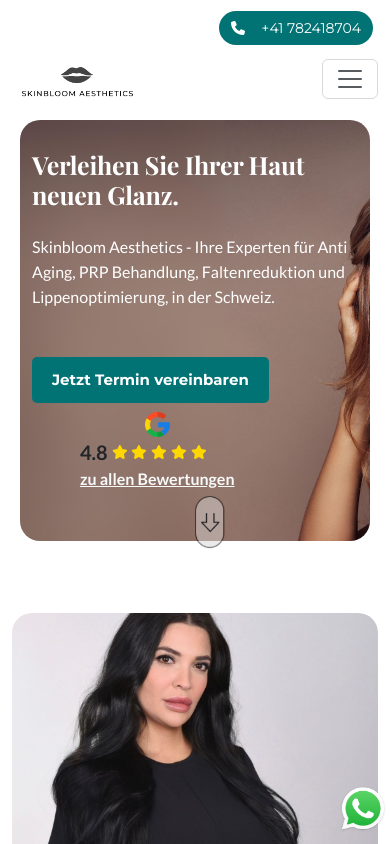
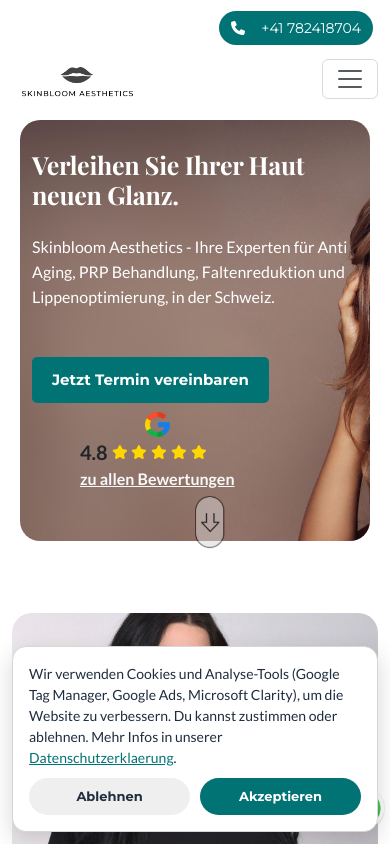
Before and after one commit to DevBerkcan/skinbloomeshetics, a Next.js app: page / in a window 390 px wide. Shown: the top 844 px of the page. Built offline with nearby package versions, Linux system fonts and the light colour scheme; no server answers; a web font is replaced by a local one.

Commit message:
add: CookiesconsentManager

```diff
--- a/app/components/Contact/Contact.js
+++ b/app/components/Contact/Contact.js
@@ -9,15 +9,26 @@
     email: "",
     phone: "",
     content: "",
+    privacyAccepted: false,
   });
 
   const handleChange = (e) => {
-    const { name, value } = e.target;
-    setFormData({ ...formData, [name]: value });
+    const { name, value, type, checked } = e.target;
+    setFormData({ ...formData, [name]: type === "checkbox" ? checked : value });
   };
 
   const handleSubmit = async (e) => {
     e.preventDefault();
+
+    if (!formData.privacyAccepted) {
+      Swal.fire({
+        icon: "warning",
+        title: "Datenschutzhinweis fehlt",
+        text: "Bitte akzeptieren Sie die Datenschutzerklaerung, um das Formular zu senden.",
+      });
+      return;
+    }
+
     setLoading(true);
     try {
       const res = await fetch("/api/sendEmail", {
@@ -46,6 +57,7 @@
             email: "",
             phone: "",
             content: "",
+            privacyAccepted: false,
           });
         } else {
           // Error Alert using SweetAlert
@@ -151,6 +163,29 @@
               </div>
               <div className="row mb-4">
                 <div className="col">
+                  <div className="form-check contact-privacy-check">
+                    <input
+                      className="form-check-input"
+                      type="checkbox"
+                      id="privacyAccepted"
+                      name="privacyAccepted"
+                      checked={formData.privacyAccepted}
+                      onChange={handleChange}
+                      required
+                    />
+                    <label className="form-check-label" htmlFor="privacyAccepted">
+                      Ich habe die{" "}
+                      <a href="/datenschutzrichtlinien">
+                        Datenschutzerklaerung
+                      </a>{" "}
+                      gelesen und stimme der Verarbeitung meiner Daten zur
+                      Bearbeitung meiner Anfrage zu.
+                    </label>
+                  </div>
+                </div>
+              </div>
+              <div className="row mb-4">
+                <div className="col">
                   <button type="submit" className="bg-green btn-submit">
                     {loading ? <Loader /> : "Nachricht absenden"}{" "}
                   </button>
--- /dev/null
+++ b/app/components/CookieConsent/CookieConsentManager.jsx
@@ -0,0 +1,139 @@
+"use client";
+
+import { useEffect, useState } from "react";
+import Script from "next/script";
+
+const CONSENT_KEY = "sb_cookie_consent_v1";
+const ACCEPTED = "accepted";
+const REJECTED = "rejected";
+
+export default function CookieConsentManager({ gtmId, googleAdsId, clarityId }) {
+  const [consent, setConsent] = useState(null);
+  const [isBannerOpen, setIsBannerOpen] = useState(false);
+
+  useEffect(() => {
+    const storedConsent = window.localStorage.getItem(CONSENT_KEY);
+    if (storedConsent === ACCEPTED || storedConsent === REJECTED) {
+      setConsent(storedConsent);
+      setIsBannerOpen(false);
+      return;
+    }
+    setIsBannerOpen(true);
+  }, []);
+
+  useEffect(() => {
+    const handleStorage = () => {
+      const storedConsent = window.localStorage.getItem(CONSENT_KEY);
+      if (storedConsent === ACCEPTED || storedConsent === REJECTED) {
+        setConsent(storedConsent);
+      }
+    };
+
+    window.addEventListener("storage", handleStorage);
+    return () => window.removeEventListener("storage", handleStorage);
+  }, []);
+
+  const persistConsent = (value) => {
+    window.localStorage.setItem(CONSENT_KEY, value);
+    setConsent(value);
+    setIsBannerOpen(false);
+  };
+
+  const hasConsent = consent === ACCEPTED;
+
+  return (
+    <>
+      {hasConsent && gtmId ? (
+        <Script
+          id="gtm-script"
+          strategy="afterInteractive"
+          dangerouslySetInnerHTML={{
+            __html: `
+              (function(w,d,s,l,i){w[l]=w[l]||[];w[l].push({'gtm.start':
+              new Date().getTime(),event:'gtm.js'});var f=d.getElementsByTagName(s)[0],
+              j=d.createElement(s),dl=l!='dataLayer'?'&l='+l:'';j.async=true;j.src=
+              'https://www.googletagmanager.com/gtm.js?id='+i+dl;f.parentNode.insertBefore(j,f);
+              })(window,document,'script','dataLayer','${gtmId}');
+            `,
+          }}
+        />
+      ) : null}
+
+      {hasConsent && googleAdsId ? (
+        <>
+          <Script
+            id="google-ads-src"
+            strategy="afterInteractive"
+            async
+            src={`https://www.googletagmanager.com/gtag/js?id=${googleAdsId}`}
+          />
+          <Script
+            id="google-ads-config"
+            strategy="afterInteractive"
+            dangerouslySetInnerHTML={{
+              __html: `
+                window.dataLayer = window.dataLayer || [];
+                function gtag(){dataLayer.push(arguments);}
+                gtag('js', new Date());
+                gtag('config', '${googleAdsId}');
+              `,
+            }}
+          />
+        </>
+      ) : null}
+
+      {hasConsent && clarityId ? (
+        <Script
+          id="microsoft-clarity"
+          strategy="afterInteractive"
+          dangerouslySetInnerHTML={{
+            __html: `
+              (function(c,l,a,r,i,t,y){
+                  c[a]=c[a]||function(){(c[a].q=c[a].q||[]).push(arguments)};
+                  t=l.createElement(r);t.async=1;t.src="https://www.clarity.ms/tag/"+i;
+                  y=l.getElementsByTagName(r)[0];y.parentNode.insertBefore(t,y);
+              })(window, document, "clarity", "script", "${clarityId}");
+            `,
+          }}
+        />
+      ) : null}
+
+      {isBannerOpen ? (
+        <div className="cookie-banner">
+          <p className="cookie-banner-text">
+            Wir verwenden Cookies und Analyse-Tools (Google Tag Manager, Google
+            Ads, Microsoft Clarity), um die Website zu verbessern. Du kannst
+            zustimmen oder ablehnen. Mehr Infos in unserer{" "}
+            <a href="/datenschutzrichtlinien">Datenschutzerklaerung</a>.
+          </p>
+          <div className="cookie-banner-actions">
+            <button
+              type="button"
+              className="cookie-btn cookie-btn-secondary"
+              onClick={() => persistConsent(REJECTED)}
+            >
+              Ablehnen
+            </button>
+            <button
+              type="button"
+              className="cookie-btn cookie-btn-primary"
+              onClick={() => persistConsent(ACCEPTED)}
+            >
+              Akzeptieren
+            </button>
+          </div>
+        </div>
+      ) : null}
+
+      {!isBannerOpen && consent ? (
+        <button
+          type="button"
+          className="cookie-settings-btn"
+          onClick={() => setIsBannerOpen(true)}
+        >
+          Cookie-Einstellungen
+        </button>
+      ) : null}
+    </>
+  );
+}
--- a/app/globals.css
+++ b/app/globals.css
@@ -318,11 +318,77 @@
 font-size: 20px;
 font-weight: 400;
 }
+.contact-privacy-check .form-check-label {
+  font-family: "Lato", sans-serif;
+  font-size: 14px;
+  color: #1f2d3e;
+}
+.contact-privacy-check a {
+  color: #017374;
+  text-decoration: underline !important;
+}
 .contact .divide-line {
   border: 1px solid #000;
   display: block;
   width: 300px;
   margin: 40px auto;
+}
+.cookie-banner {
+  position: fixed;
+  left: 20px;
+  right: 20px;
+  bottom: 20px;
+  z-index: 9999;
+  background: #ffffff;
+  border: 1px solid #d9d5d5;
+  box-shadow: 0 8px 24px rgba(0, 0, 0, 0.16);
+  border-radius: 14px;
+  padding: 16px;
+}
+.cookie-banner-text {
+  font-family: "Lato", sans-serif;
+  font-size: 14px;
+  margin-bottom: 10px;
+  color: #1f2d3e;
+}
+.cookie-banner-text a {
+  color: #017374;
+  text-decoration: underline !important;
+}
+.cookie-banner-actions {
+  display: flex;
+  gap: 10px;
+  justify-content: flex-end;
+}
+.cookie-btn {
+  border: none;
+  border-radius: 999px;
+  padding: 9px 16px;
+  font-family: "Montserrat", sans-serif;
+  font-size: 13px;
+  font-weight: 700;
+}
+.cookie-btn-primary {
+  background: #017374;
+  color: #fff;
+}
+.cookie-btn-secondary {
+  background: #efefef;
+  color: #1f2d3e;
+}
+.cookie-settings-btn {
+  position: fixed;
+  left: 20px;
+  bottom: 20px;
+  z-index: 9998;
+  border: 1px solid #1f2d3e;
+  background: #fff;
+  color: #1f2d3e;
+  border-radius: 999px;
+  padding: 10px 14px;
+  font-family: "Montserrat", sans-serif;
+  font-size: 12px;
+  font-weight: 700;
 }
 .arrow-btn {
   position: absolute;
@@ -436,6 +502,17 @@
   }
   .section-5 .bg-img {
     padding: 2rem 0;
+  }
+  .cookie-banner {
+    left: 12px;
+    right: 12px;
+    bottom: 12px;
+  }
+  .cookie-banner-actions {
+    justify-content: stretch;
+  }
+  .cookie-btn {
+    flex: 1;
   }
 }
 @media screen and (min-width: 768px) {
--- a/app/layout.js
+++ b/app/layout.js
@@ -4,6 +4,7 @@
 import "./globals.css";
 import Header from "./components/Header/Header";
 import Footer from "./components/Footer/Footer";
+import CookieConsentManager from "./components/CookieConsent/CookieConsentManager";
 // Font Awesome
 import "@fortawesome/fontawesome-svg-core/styles.css";
 // Local Fonts
@@ -29,6 +30,7 @@
 // GTM ID
 const GTM_ID = process.env.NEXT_PUBLIC_GTM_ID || "GTM-52KB99G3";
 const CLARITY_ID = process.env.NEXT_PUBLIC_CLARITY_ID || "vbnguu902y";
+const GOOGLE_ADS_ID = process.env.NEXT_PUBLIC_GOOGLE_ADS_ID || "AW-16908246874";
 
 export const metadata = {
   title: "Skinbloom",
@@ -38,60 +40,15 @@
 export default function RootLayout({ children }) {
   return (
     <html lang="en">
-      <head>
-        {/* Google Tag Manager */}
-        <script
-          dangerouslySetInnerHTML={{
-            __html: `
-              (function(w,d,s,l,i){w[l]=w[l]||[];w[l].push({'gtm.start':
-              new Date().getTime(),event:'gtm.js'});var f=d.getElementsByTagName(s)[0],
-              j=d.createElement(s),dl=l!='dataLayer'?'&l='+l:'';j.async=true;j.src=
-              'https://www.googletagmanager.com/gtm.js?id='+i+dl;f.parentNode.insertBefore(j,f);
-              })(window,document,'script','dataLayer','${GTM_ID}');
-            `,
-          }}
-        />
-        {/* Google Ads */}
-        <script
-          async
-          src="https://www.googletagmanager.com/gtag/js?id=AW-16908246874"
-        />
-        <script
-          dangerouslySetInnerHTML={{
-            __html: `
-              window.dataLayer = window.dataLayer || [];
-              function gtag(){dataLayer.push(arguments);}
-              gtag('js', new Date());
-              gtag('config', 'AW-16908246874');
-            `,
-          }}
-        />
-        {/* Microsoft Clarity */}
-        <script
-          dangerouslySetInnerHTML={{
-            __html: `
-              (function(c,l,a,r,i,t,y){
-                  c[a]=c[a]||function(){(c[a].q=c[a].q||[]).push(arguments)};
-                  t=l.createElement(r);t.async=1;t.src="https://www.clarity.ms/tag/"+i;
-                  y=l.getElementsByTagName(r)[0];y.parentNode.insertBefore(t,y);
-              })(window, document, "clarity", "script", "${CLARITY_ID}");
-            `,
-          }}
-        />
-      </head>
+      <head />
       <body
         className={`${geistSans.variable} ${geistMono.variable} ${montserrat.className} ${playfairDisplay.className} ${lato.className}`}
       >
-        {/* Google Tag Manager (noscript) */}
-        <noscript>
-          <iframe
-            src={`https://www.googletagmanager.com/ns.html?id=${GTM_ID}`}
-            height="0"
-            width="0"
-            style={{ display: "none", visibility: "hidden" }}
-          />
-        </noscript>
-
+        <CookieConsentManager
+          gtmId={GTM_ID}
+          googleAdsId={GOOGLE_ADS_ID}
+          clarityId={CLARITY_ID}
+        />
         <Header />
         {children}
         <Footer />
```
